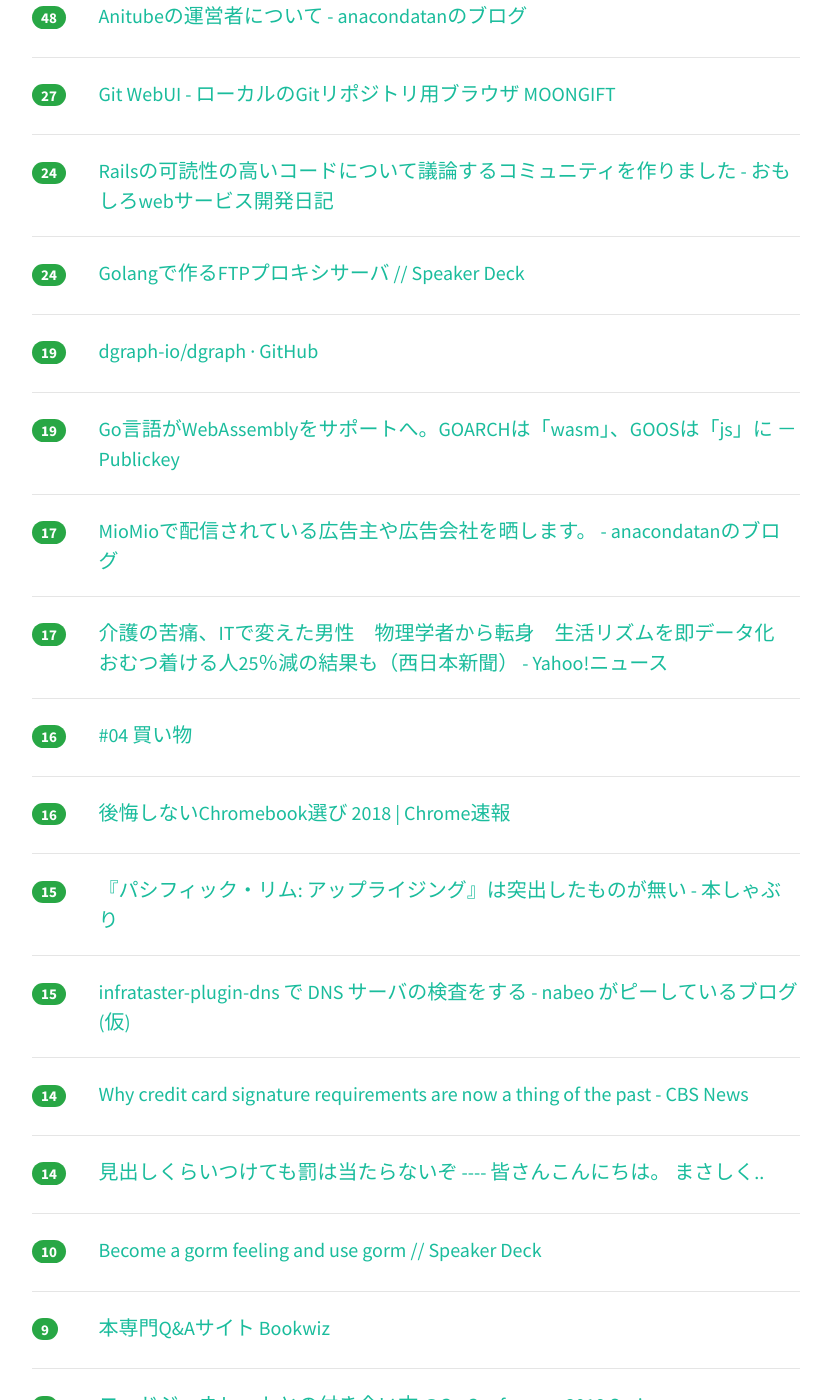
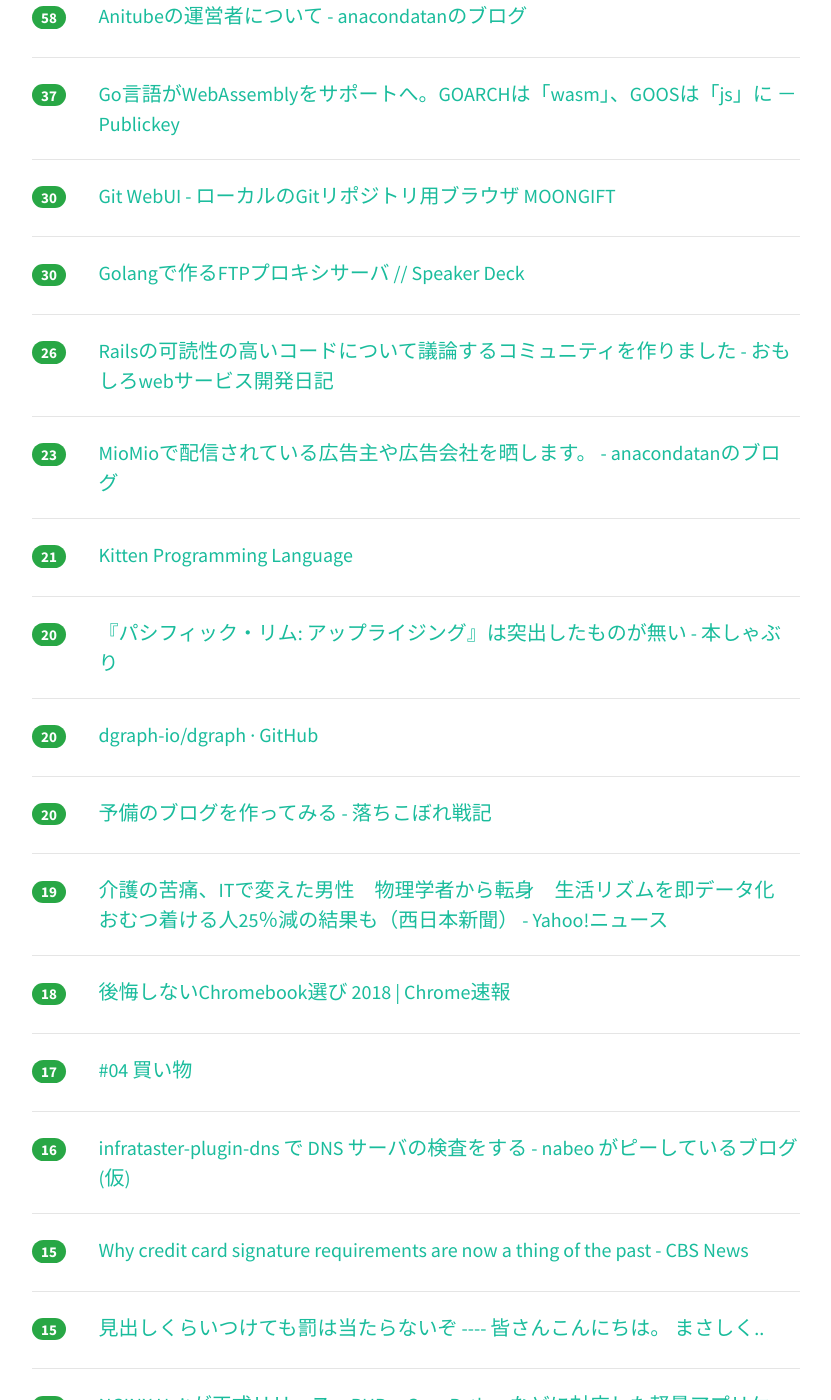
Before and after one commit to yatta47/hatena-matome-site, a Jekyll site: the page built from _posts/2018-04-16-hatena.md, in a window 1280 px wide and 1400 px high, scrolled down 496 px. Shown: the whole window, without its empty margins (224-1055 px from the left). Built offline with Jekyll 4.4.1, drawn with Linux system fonts in a browser that asks for light colours; nearby versions of some CDN libraries; some of the changed text lies outside the part shown.

Commit message:
Updated 2018-04-16

```diff
--- a/_posts/2018-04-16-hatena.md
+++ b/_posts/2018-04-16-hatena.md
@@ -1,108 +1,118 @@
 ---
 layout: post
 title:  "2018-04-16 はてぶIT"
-date:   2018-04-16 07:02:03
+date:   2018-04-16 08:02:39
 tags: [it-hotentry]
 ---
-20 件のデータあり
+22 件のデータあり
 
 <hr><div class="row">
-<div class="col-1"><span class="badge badge-pill badge-success h2">55</span></div>
+<div class="col-1"><span class="badge badge-pill badge-success h2">86</span></div>
 <div class="col-11"><a href='http://ataso01.hatenablog.com/entry/2018/04/15/224050' target='_blank'>【検証】なぜ、有名になればなるほど、アーティストの物販はダサくなっていくのか？ - 私地獄</a></div>
 </div>
 <hr>
 <div class="row">
-<div class="col-1"><span class="badge badge-pill badge-success h2">48</span></div>
+<div class="col-1"><span class="badge badge-pill badge-success h2">58</span></div>
 <div class="col-11"><a href='https://anacondatan.hatenablog.com/entry/2018/04/15/225548' target='_blank'>Anitubeの運営者について - anacondatanのブログ</a></div>
 </div>
 <hr>
 <div class="row">
-<div class="col-1"><span class="badge badge-pill badge-success h2">27</span></div>
+<div class="col-1"><span class="badge badge-pill badge-success h2">37</span></div>
+<div class="col-11"><a href='http://www.publickey1.jp/blog/18/gowebassemblygoarchwasmgoosjs.html' target='_blank'>Go言語がWebAssemblyをサポートへ。GOARCHは「wasm」、GOOSは「js」に － Publickey</a></div>
+</div>
+<hr>
+<div class="row">
+<div class="col-1"><span class="badge badge-pill badge-success h2">30</span></div>
 <div class="col-11"><a href='https://www.moongift.jp/2018/04/git-webui-%E3%83%AD%E3%83%BC%E3%82%AB%E3%83%AB%E3%81%AEgit%E3%83%AA%E3%83%9D%E3%82%B8%E3%83%88%E3%83%AA%E7%94%A8%E3%83%96%E3%83%A9%E3%82%A6%E3%82%B6/' target='_blank'>Git WebUI - ローカルのGitリポジトリ用ブラウザ MOONGIFT</a></div>
 </div>
 <hr>
 <div class="row">
-<div class="col-1"><span class="badge badge-pill badge-success h2">24</span></div>
+<div class="col-1"><span class="badge badge-pill badge-success h2">30</span></div>
+<div class="col-11"><a href='https://speakerdeck.com/pyama86/golangdezuo-ruftppurokisisaba' target='_blank'>Golangで作るFTPプロキシサーバ // Speaker Deck</a></div>
+</div>
+<hr>
+<div class="row">
+<div class="col-1"><span class="badge badge-pill badge-success h2">26</span></div>
 <div class="col-11"><a href='http://blog.willnet.in/entry/2018/04/15/160555' target='_blank'>Railsの可読性の高いコードについて議論するコミュニティを作りました - おもしろwebサービス開発日記</a></div>
 </div>
 <hr>
 <div class="row">
-<div class="col-1"><span class="badge badge-pill badge-success h2">24</span></div>
-<div class="col-11"><a href='https://speakerdeck.com/pyama86/golangdezuo-ruftppurokisisaba' target='_blank'>Golangで作るFTPプロキシサーバ // Speaker Deck</a></div>
+<div class="col-1"><span class="badge badge-pill badge-success h2">23</span></div>
+<div class="col-11"><a href='https://anacondatan.hatenablog.com/entry/2018/04/16/001033' target='_blank'>MioMioで配信されている広告主や広告会社を晒します。 - anacondatanのブログ</a></div>
+</div>
+<hr>
+<div class="row">
+<div class="col-1"><span class="badge badge-pill badge-success h2">21</span></div>
+<div class="col-11"><a href='http://kittenlang.org/' target='_blank'>Kitten Programming Language</a></div>
+</div>
+<hr>
+<div class="row">
+<div class="col-1"><span class="badge badge-pill badge-success h2">20</span></div>
+<div class="col-11"><a href='http://honeshabri.hatenablog.com/entry/pacificrim_uprising' target='_blank'>『パシフィック・リム: アップライジング』は突出したものが無い - 本しゃぶり</a></div>
+</div>
+<hr>
+<div class="row">
+<div class="col-1"><span class="badge badge-pill badge-success h2">20</span></div>
+<div class="col-11"><a href='https://github.com/dgraph-io/dgraph' target='_blank'>dgraph-io/dgraph · GitHub</a></div>
+</div>
+<hr>
+<div class="row">
+<div class="col-1"><span class="badge badge-pill badge-success h2">20</span></div>
+<div class="col-11"><a href='https://aki1200.hatenablog.com/entry/2018/04/15/200459' target='_blank'>予備のブログを作ってみる - 落ちこぼれ戦記</a></div>
 </div>
 <hr>
 <div class="row">
 <div class="col-1"><span class="badge badge-pill badge-success h2">19</span></div>
-<div class="col-11"><a href='https://github.com/dgraph-io/dgraph' target='_blank'>dgraph-io/dgraph · GitHub</a></div>
+<div class="col-11"><a href='https://headlines.yahoo.co.jp/hl?a=20180415-00010003-nishinpc-sci' target='_blank'>介護の苦痛、ITで変えた男性　物理学者から転身　生活リズムを即データ化　おむつ着ける人25％減の結果も（西日本新聞） - Yahoo!ニュース</a></div>
 </div>
 <hr>
 <div class="row">
-<div class="col-1"><span class="badge badge-pill badge-success h2">19</span></div>
-<div class="col-11"><a href='http://www.publickey1.jp/blog/18/gowebassemblygoarchwasmgoosjs.html' target='_blank'>Go言語がWebAssemblyをサポートへ。GOARCHは「wasm」、GOOSは「js」に － Publickey</a></div>
+<div class="col-1"><span class="badge badge-pill badge-success h2">18</span></div>
+<div class="col-11"><a href='https://chromesoku.com/choice-of-chromebook-2018/' target='_blank'>後悔しないChromebook選び 2018 | Chrome速報</a></div>
 </div>
 <hr>
 <div class="row">
 <div class="col-1"><span class="badge badge-pill badge-success h2">17</span></div>
-<div class="col-11"><a href='https://anacondatan.hatenablog.com/entry/2018/04/16/001033' target='_blank'>MioMioで配信されている広告主や広告会社を晒します。 - anacondatanのブログ</a></div>
-</div>
-<hr>
-<div class="row">
-<div class="col-1"><span class="badge badge-pill badge-success h2">17</span></div>
-<div class="col-11"><a href='https://headlines.yahoo.co.jp/hl?a=20180415-00010003-nishinpc-sci' target='_blank'>介護の苦痛、ITで変えた男性　物理学者から転身　生活リズムを即データ化　おむつ着ける人25％減の結果も（西日本新聞） - Yahoo!ニュース</a></div>
-</div>
-<hr>
-<div class="row">
-<div class="col-1"><span class="badge badge-pill badge-success h2">16</span></div>
 <div class="col-11"><a href='http://www.youtube.com/watch?v=7W2Xwtrlmqo' target='_blank'>#04 買い物</a></div>
 </div>
 <hr>
 <div class="row">
 <div class="col-1"><span class="badge badge-pill badge-success h2">16</span></div>
-<div class="col-11"><a href='https://chromesoku.com/choice-of-chromebook-2018/' target='_blank'>後悔しないChromebook選び 2018 | Chrome速報</a></div>
+<div class="col-11"><a href='https://nabeop.hatenablog.com/entry/2018/04/14/184436' target='_blank'>infrataster-plugin-dns で DNS サーバの検査をする - nabeo がピーしているブログ (仮)</a></div>
 </div>
 <hr>
 <div class="row">
 <div class="col-1"><span class="badge badge-pill badge-success h2">15</span></div>
-<div class="col-11"><a href='http://honeshabri.hatenablog.com/entry/pacificrim_uprising' target='_blank'>『パシフィック・リム: アップライジング』は突出したものが無い - 本しゃぶり</a></div>
+<div class="col-11"><a href='https://www.cbsnews.com/news/why-credit-card-signature-requirements-are-now-a-thing-of-the-past/' target='_blank'>Why credit card signature requirements are now a thing of the past - CBS News</a></div>
 </div>
 <hr>
 <div class="row">
 <div class="col-1"><span class="badge badge-pill badge-success h2">15</span></div>
-<div class="col-11"><a href='https://nabeop.hatenablog.com/entry/2018/04/14/184436' target='_blank'>infrataster-plugin-dns で DNS サーバの検査をする - nabeo がピーしているブログ (仮)</a></div>
-</div>
-<hr>
-<div class="row">
-<div class="col-1"><span class="badge badge-pill badge-success h2">14</span></div>
-<div class="col-11"><a href='https://www.cbsnews.com/news/why-credit-card-signature-requirements-are-now-a-thing-of-the-past/' target='_blank'>Why credit card signature requirements are now a thing of the past - CBS News</a></div>
-</div>
-<hr>
-<div class="row">
-<div class="col-1"><span class="badge badge-pill badge-success h2">14</span></div>
 <div class="col-11"><a href='https://anond.hatelabo.jp/20180415144344' target='_blank'>見出しくらいつけても罰は当たらないぞ ---- 皆さんこんにちは。 まさしく..</a></div>
 </div>
 <hr>
 <div class="row">
-<div class="col-1"><span class="badge badge-pill badge-success h2">10</span></div>
+<div class="col-1"><span class="badge badge-pill badge-success h2">15</span></div>
+<div class="col-11"><a href='http://www.publickey1.jp/blog/18/nginx_unitphpgopython.html' target='_blank'>NGINX Unitが正式リリース。PHP、Go、Pythonなどに対応した軽量アプリケーションサーバ － Publickey</a></div>
+</div>
+<hr>
+<div class="row">
+<div class="col-1"><span class="badge badge-pill badge-success h2">13</span></div>
+<div class="col-11"><a href='https://bookwiz.net/' target='_blank'>本専門Q&Aサイト Bookwiz</a></div>
+</div>
+<hr>
+<div class="row">
+<div class="col-1"><span class="badge badge-pill badge-success h2">12</span></div>
 <div class="col-11"><a href='https://speakerdeck.com/linyows/become-a-gorm-feeling-and-use-gorm' target='_blank'>Become a gorm feeling and use gorm // Speaker Deck</a></div>
 </div>
 <hr>
 <div class="row">
-<div class="col-1"><span class="badge badge-pill badge-success h2">9</span></div>
-<div class="col-11"><a href='https://bookwiz.net/' target='_blank'>本専門Q&Aサイト Bookwiz</a></div>
-</div>
-<hr>
-<div class="row">
-<div class="col-1"><span class="badge badge-pill badge-success h2">9</span></div>
+<div class="col-1"><span class="badge badge-pill badge-success h2">12</span></div>
 <div class="col-11"><a href='https://www.slideshare.net/JumpeiChikamori/go-conference-2018-spring' target='_blank'>コードジェネレートとの付き合い方 @Go Conference 2018 Spring</a></div>
 </div>
 <hr>
 <div class="row">
-<div class="col-1"><span class="badge badge-pill badge-success h2">9</span></div>
+<div class="col-1"><span class="badge badge-pill badge-success h2">10</span></div>
 <div class="col-11"><a href='https://speakerdeck.com/rhysd/go-selfupdate-github-de-turuwozi-ji-atupudetosuru' target='_blank'>go-selfupdate-github で ツールを自己アップデートする // Speaker Deck</a></div>
 </div>
 <hr>
-<div class="row">
-<div class="col-1"><span class="badge badge-pill badge-success h2">8</span></div>
-<div class="col-11"><a href='http://www.publickey1.jp/blog/18/nginx_unitphpgopython.html' target='_blank'>NGINX Unitが正式リリース。PHP、Go、Pythonなどに対応した軽量アプリケーションサーバ － Publickey</a></div>
-</div>
-<hr>
```
